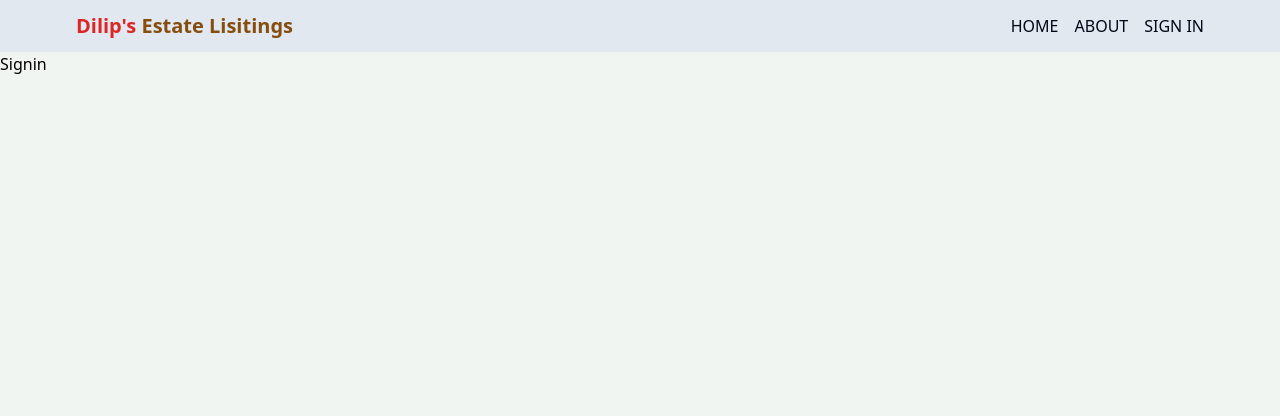
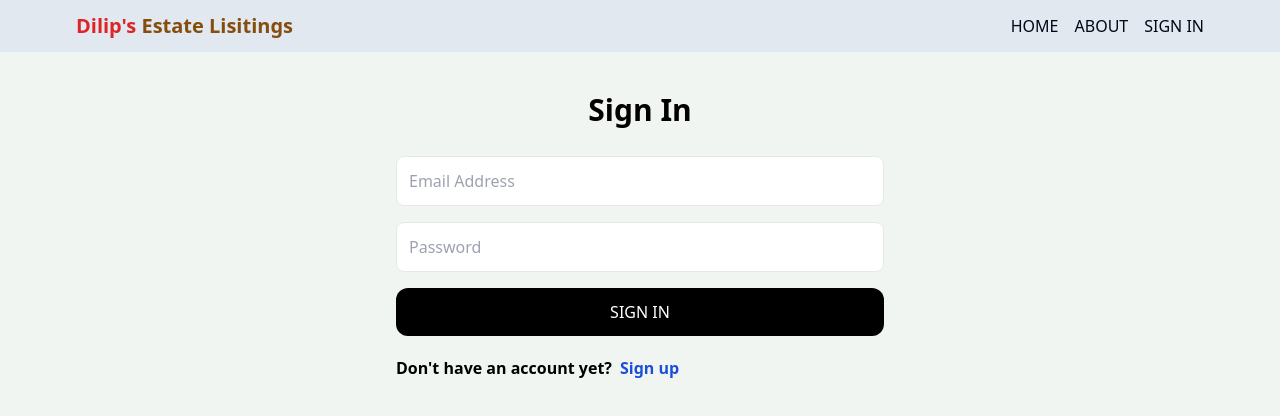
Before and after one commit to dilipbabu/Estate-Website-Listing, a React (Vite) app in the folder client/: page /sign-in in a window 1280 px wide. Shown: the top 416 px of the page. Built offline with nearby package versions, Linux system fonts and the light colour scheme.

Commit message:
Completed Sign-In page Functionality

```diff
--- a/client/src/pages/SignIn.jsx
+++ b/client/src/pages/SignIn.jsx
@@ -1,5 +1,80 @@
-import React from "react";
+import { useState } from "react";
+import { Link, useNavigate } from "react-router-dom";
 
-export default function Signin() {
-  return <div>Signin</div>;
+export default function SignIn() {
+  const [formData, setFormData] = useState({});
+
+  const [error, setError] = useState(null);
+  const [loading, setLoading] = useState(false);
+  const navigate = useNavigate();
+  const handleChange = (e) => {
+    setFormData({
+      ...formData,
+      [e.target.id]: e.target.value,
+    });
+  };
+
+  const handleSubmit = async (e) => {
+    e.preventDefault();
+    try {
+      setLoading(true);
+      const res = await fetch("/api/auth/signin", {
+        method: "POST",
+        headers: {
+          "Content-Type": "application/json",
+        },
+        body: JSON.stringify(formData),
+      });
+      const data = await res.json();
+
+      if (data.success === false) {
+        setError(data.message);
+        setLoading(false);
+        return;
+      }
+      setLoading(false);
+      setError(null);
+      navigate("/");
+    } catch (error) {
+      setLoading(false);
+      setError(error);
+    }
+  };
+  return (
+    <div className="p-3 max-w-lg mx-auto">
+      <h1 className="text-3xl text-center font-semibold my-7">Sign In</h1>
+      <form onSubmit={handleSubmit} className="flex flex-col gap-4">
+        <input
+          type="email"
+          placeholder="Email Address"
+          className="border p-3 rounded-lg"
+          id="email"
+          onChange={handleChange}
+        />
+
+        <input
+          type="password"
+          placeholder="Password"
+          className="border p-3 rounded-lg"
+          id="password"
+          onChange={handleChange}
+        />
+
+        <button
+          disabled={loading}
+          className="bg-black text-white p-3 rounded-xl uppercase hover:opacity-65"
+        >
+          {loading ? "Signing In!" : "Sign In"}
+        </button>
+      </form>
+
+      <div className="flex gap-2 mt-5 font-semibold">
+        <p>Don't have an account yet?</p>
+        <Link to={"/sign-up"}>
+          <span className="text-blue-700">Sign up</span>
+        </Link>
+      </div>
+      {error && <p className="text-red-600 mt-5">{error}</p>}
+    </div>
+  );
 }
```
